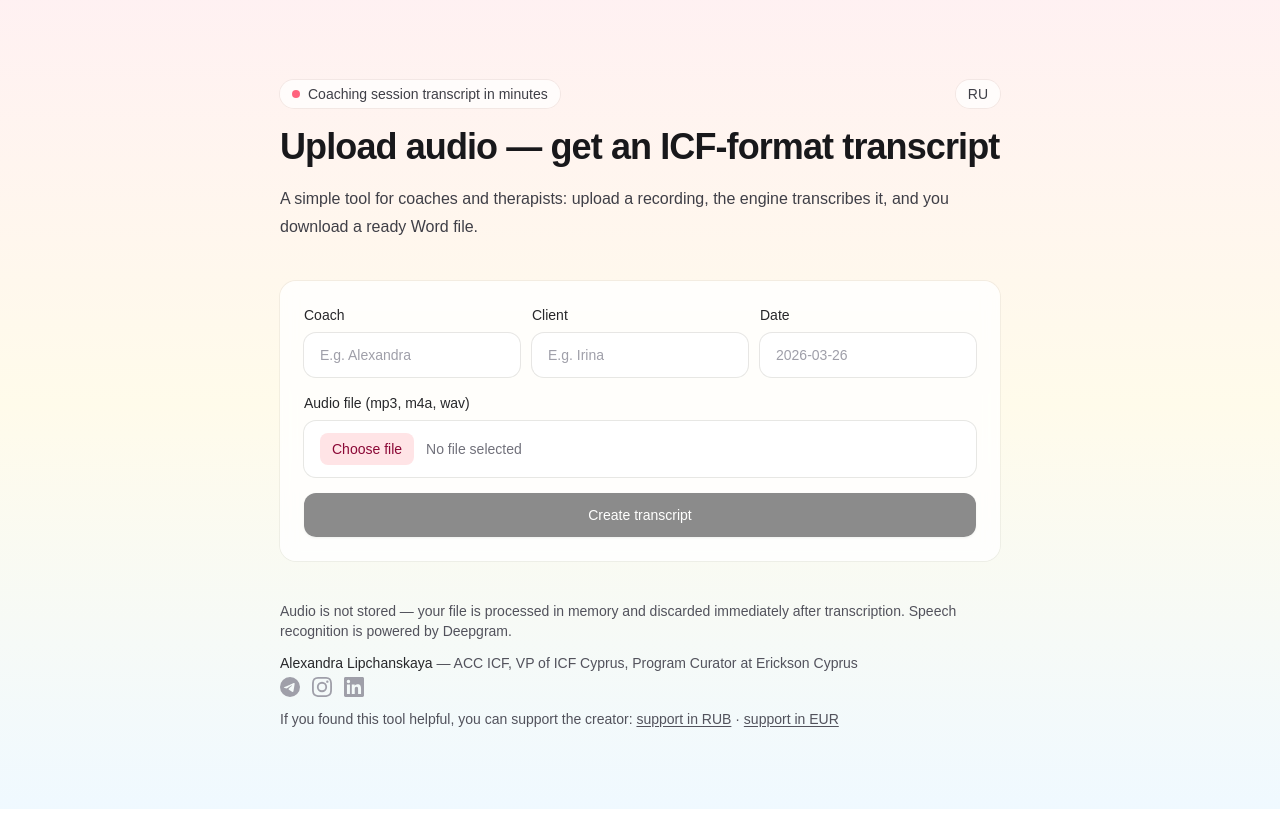
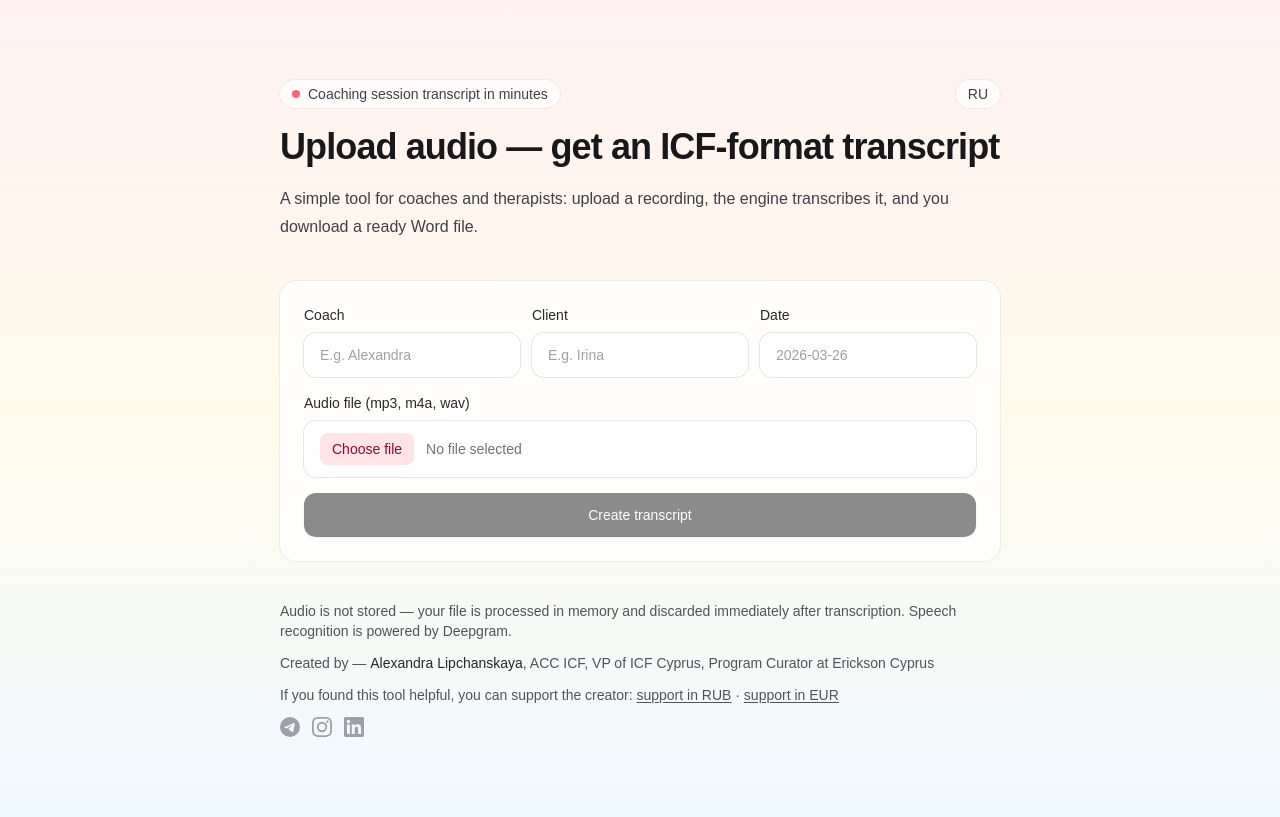
Before and after one commit to slip-pro/session-transcriptor, a Next.js app: page / in a window 1280 px wide. Built offline with nearby package versions, Linux system fonts and the light colour scheme.

Commit message:
author section, social icons, donate links, privacy footer, EN Word template

```diff
--- a/app/page.tsx
+++ b/app/page.tsx
@@ -26,6 +26,7 @@ const translations = {
     hint: "",
     footer:
       "Аудио не сохраняется — файл обрабатывается в памяти и удаляется сразу после расшифровки. Распознавание речи выполняется через Deepgram.",
+    authorLabel: "Создатель сервиса",
     authorName: "Александра Липчанская",
     authorBio: "ACC ICF, вице-президент ICF Cyprus, куратор программ Erickson Cyprus",
     donateText: "Если вам понравился сервис, вы можете поддержать автора: ",
@@ -52,6 +53,7 @@ const translations = {
     hint: "",
     footer:
       "Audio is not stored — your file is processed in memory and discarded immediately after transcription. Speech recognition is powered by Deepgram.",
+    authorLabel: "Created by",
     authorName: "Alexandra Lipchanskaya",
     authorBio: "ACC ICF, VP of ICF Cyprus, Program Curator at Erickson Cyprus",
     donateText: "If you found this tool helpful, you can support the creator: ",
@@ -232,24 +234,12 @@ export default function Home() {
 
         <footer className="flex flex-col gap-3 text-sm text-zinc-600">
           <p>{t.footer}</p>
-          <div className="flex flex-col gap-1">
-            <p>
-              <span className="font-medium text-zinc-800">{t.authorName}</span>
-              {" — "}
-              {t.authorBio}
-            </p>
-            <div className="flex items-center gap-3">
-              <a href="https://t.me/alipchanskaya" target="_blank" rel="noopener noreferrer" className="text-zinc-400 hover:text-zinc-700 transition" aria-label="Telegram">
-                <svg viewBox="0 0 24 24" className="h-5 w-5" fill="currentColor"><path d="M11.944 0A12 12 0 0 0 0 12a12 12 0 0 0 12 12 12 12 0 0 0 12-12A12 12 0 0 0 12 0a12 12 0 0 0-.056 0zm4.962 7.224c.1-.002.321.023.465.14a.506.506 0 0 1 .171.325c.016.093.036.306.02.472-.18 1.898-.96 6.502-1.36 8.627-.168.9-.499 1.201-.82 1.23-.696.065-1.225-.46-1.9-.902-1.056-.693-1.653-1.124-2.678-1.8-1.185-.78-.417-1.21.258-1.91.177-.184 3.247-2.977 3.307-3.23.007-.032.014-.15-.056-.212s-.174-.041-.249-.024c-.106.024-1.793 1.14-5.061 3.345-.48.33-.913.49-1.302.48-.428-.008-1.252-.241-1.865-.44-.752-.245-1.349-.374-1.297-.789.027-.216.325-.437.893-.663 3.498-1.524 5.83-2.529 6.998-3.014 3.332-1.386 4.025-1.627 4.476-1.635z"/></svg>
-              </a>
-              <a href="https://www.instagram.com/alexandra.lipchanskaya" target="_blank" rel="noopener noreferrer" className="text-zinc-400 hover:text-zinc-700 transition" aria-label="Instagram">
-                <svg viewBox="0 0 24 24" className="h-5 w-5" fill="currentColor"><path d="M12 2.163c3.204 0 3.584.012 4.85.07 3.252.148 4.771 1.691 4.919 4.919.058 1.265.069 1.645.069 4.849 0 3.205-.012 3.584-.069 4.849-.149 3.225-1.664 4.771-4.919 4.919-1.266.058-1.644.07-4.85.07-3.204 0-3.584-.012-4.849-.07-3.26-.149-4.771-1.699-4.919-4.92-.058-1.265-.07-1.644-.07-4.849 0-3.204.013-3.583.07-4.849.149-3.227 1.664-4.771 4.919-4.919 1.266-.057 1.645-.069 4.849-.069zM12 0C8.741 0 8.333.014 7.053.072 2.695.272.273 2.69.073 7.052.014 8.333 0 8.741 0 12c0 3.259.014 3.668.072 4.948.2 4.358 2.618 6.78 6.98 6.98C8.333 23.986 8.741 24 12 24c3.259 0 3.668-.014 4.948-.072 4.354-.2 6.782-2.618 6.979-6.98.059-1.28.073-1.689.073-4.948 0-3.259-.014-3.667-.072-4.947-.196-4.354-2.617-6.78-6.979-6.98C15.668.014 15.259 0 12 0zm0 5.838a6.162 6.162 0 1 0 0 12.324 6.162 6.162 0 0 0 0-12.324zM12 16a4 4 0 1 1 0-8 4 4 0 0 1 0 8zm6.406-11.845a1.44 1.44 0 1 0 0 2.881 1.44 1.44 0 0 0 0-2.881z"/></svg>
-              </a>
-              <a href="https://www.linkedin.com/in/alipchanskaya" target="_blank" rel="noopener noreferrer" className="text-zinc-400 hover:text-zinc-700 transition" aria-label="LinkedIn">
-                <svg viewBox="0 0 24 24" className="h-5 w-5" fill="currentColor"><path d="M20.447 20.452h-3.554v-5.569c0-1.328-.027-3.037-1.852-3.037-1.853 0-2.136 1.445-2.136 2.939v5.667H9.351V9h3.414v1.561h.046c.477-.9 1.637-1.85 3.37-1.85 3.601 0 4.267 2.37 4.267 5.455v6.286zM5.337 7.433a2.062 2.062 0 0 1-2.063-2.065 2.064 2.064 0 1 1 2.063 2.065zm1.782 13.019H3.555V9h3.564v11.452zM22.225 0H1.771C.792 0 0 .774 0 1.729v20.542C0 23.227.792 24 1.771 24h20.451C23.2 24 24 23.227 24 22.271V1.729C24 .774 23.2 0 22.222 0h.003z"/></svg>
-              </a>
-            </div>
-          </div>
+          <p>
+            {t.authorLabel}{" — "}
+            <span className="font-medium text-zinc-800">{t.authorName}</span>
+            {", "}
+            {t.authorBio}
+          </p>
           <p>
             {t.donateText}
             <a
@@ -270,6 +260,17 @@ export default function Home() {
               {t.donateEur}
             </a>
           </p>
+          <div className="flex items-center gap-3">
+            <a href="https://t.me/alipchanskaya" target="_blank" rel="noopener noreferrer" className="text-zinc-400 hover:text-zinc-700 transition" aria-label="Telegram">
+              <svg viewBox="0 0 24 24" className="h-5 w-5" fill="currentColor"><path d="M11.944 0A12 12 0 0 0 0 12a12 12 0 0 0 12 12 12 12 0 0 0 12-12A12 12 0 0 0 12 0a12 12 0 0 0-.056 0zm4.962 7.224c.1-.002.321.023.465.14a.506.506 0 0 1 .171.325c.016.093.036.306.02.472-.18 1.898-.96 6.502-1.36 8.627-.168.9-.499 1.201-.82 1.23-.696.065-1.225-.46-1.9-.902-1.056-.693-1.653-1.124-2.678-1.8-1.185-.78-.417-1.21.258-1.91.177-.184 3.247-2.977 3.307-3.23.007-.032.014-.15-.056-.212s-.174-.041-.249-.024c-.106.024-1.793 1.14-5.061 3.345-.48.33-.913.49-1.302.48-.428-.008-1.252-.241-1.865-.44-.752-.245-1.349-.374-1.297-.789.027-.216.325-.437.893-.663 3.498-1.524 5.83-2.529 6.998-3.014 3.332-1.386 4.025-1.627 4.476-1.635z"/></svg>
+            </a>
+            <a href="https://www.instagram.com/alexandra.lipchanskaya" target="_blank" rel="noopener noreferrer" className="text-zinc-400 hover:text-zinc-700 transition" aria-label="Instagram">
+              <svg viewBox="0 0 24 24" className="h-5 w-5" fill="currentColor"><path d="M12 2.163c3.204 0 3.584.012 4.85.07 3.252.148 4.771 1.691 4.919 4.919.058 1.265.069 1.645.069 4.849 0 3.205-.012 3.584-.069 4.849-.149 3.225-1.664 4.771-4.919 4.919-1.266.058-1.644.07-4.85.07-3.204 0-3.584-.012-4.849-.07-3.26-.149-4.771-1.699-4.919-4.92-.058-1.265-.07-1.644-.07-4.849 0-3.204.013-3.583.07-4.849.149-3.227 1.664-4.771 4.919-4.919 1.266-.057 1.645-.069 4.849-.069zM12 0C8.741 0 8.333.014 7.053.072 2.695.272.273 2.69.073 7.052.014 8.333 0 8.741 0 12c0 3.259.014 3.668.072 4.948.2 4.358 2.618 6.78 6.98 6.98C8.333 23.986 8.741 24 12 24c3.259 0 3.668-.014 4.948-.072 4.354-.2 6.782-2.618 6.979-6.98.059-1.28.073-1.689.073-4.948 0-3.259-.014-3.667-.072-4.947-.196-4.354-2.617-6.78-6.979-6.98C15.668.014 15.259 0 12 0zm0 5.838a6.162 6.162 0 1 0 0 12.324 6.162 6.162 0 0 0 0-12.324zM12 16a4 4 0 1 1 0-8 4 4 0 0 1 0 8zm6.406-11.845a1.44 1.44 0 1 0 0 2.881 1.44 1.44 0 0 0 0-2.881z"/></svg>
+            </a>
+            <a href="https://www.linkedin.com/in/alipchanskaya" target="_blank" rel="noopener noreferrer" className="text-zinc-400 hover:text-zinc-700 transition" aria-label="LinkedIn">
+              <svg viewBox="0 0 24 24" className="h-5 w-5" fill="currentColor"><path d="M20.447 20.452h-3.554v-5.569c0-1.328-.027-3.037-1.852-3.037-1.853 0-2.136 1.445-2.136 2.939v5.667H9.351V9h3.414v1.561h.046c.477-.9 1.637-1.85 3.37-1.85 3.601 0 4.267 2.37 4.267 5.455v6.286zM5.337 7.433a2.062 2.062 0 0 1-2.063-2.065 2.064 2.064 0 1 1 2.063 2.065zm1.782 13.019H3.555V9h3.564v11.452zM22.225 0H1.771C.792 0 0 .774 0 1.729v20.542C0 23.227.792 24 1.771 24h20.451C23.2 24 24 23.227 24 22.271V1.729C24 .774 23.2 0 22.222 0h.003z"/></svg>
+            </a>
+          </div>
         </footer>
       </main>
     </div>
```
